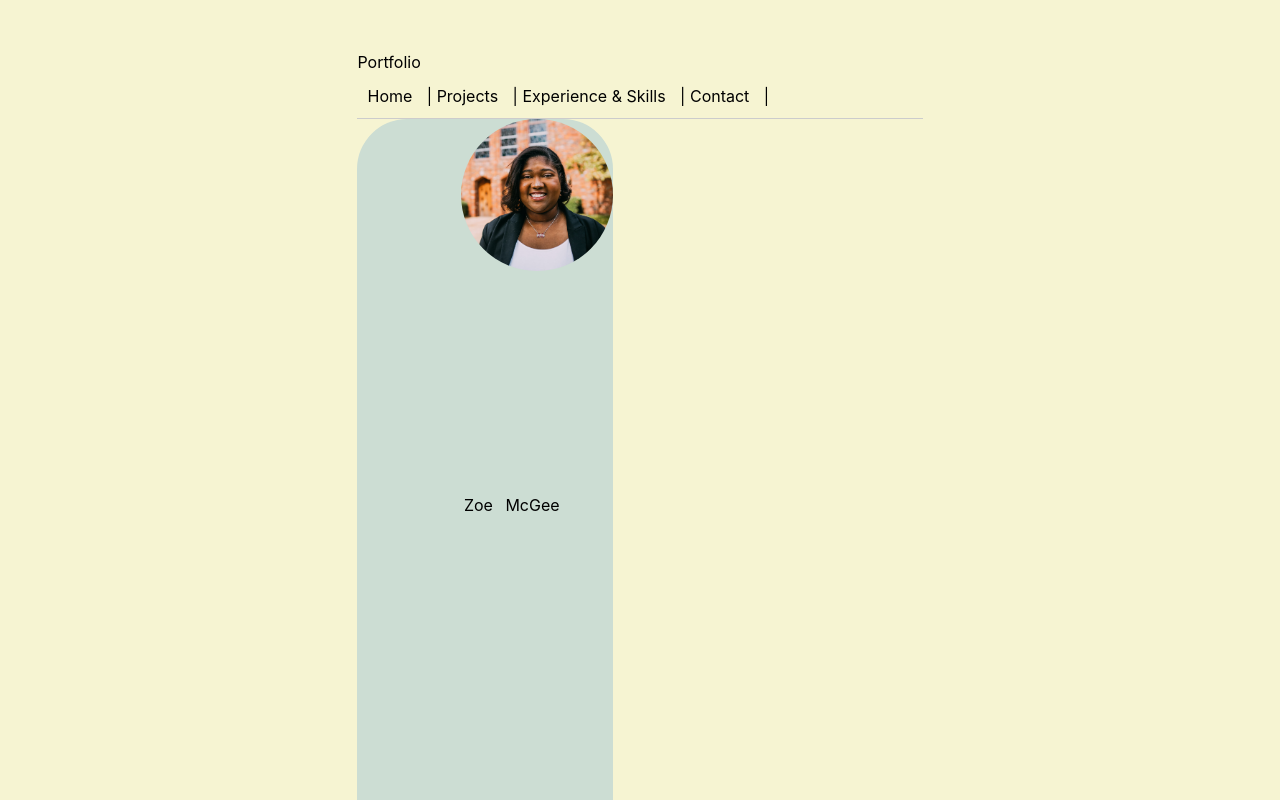
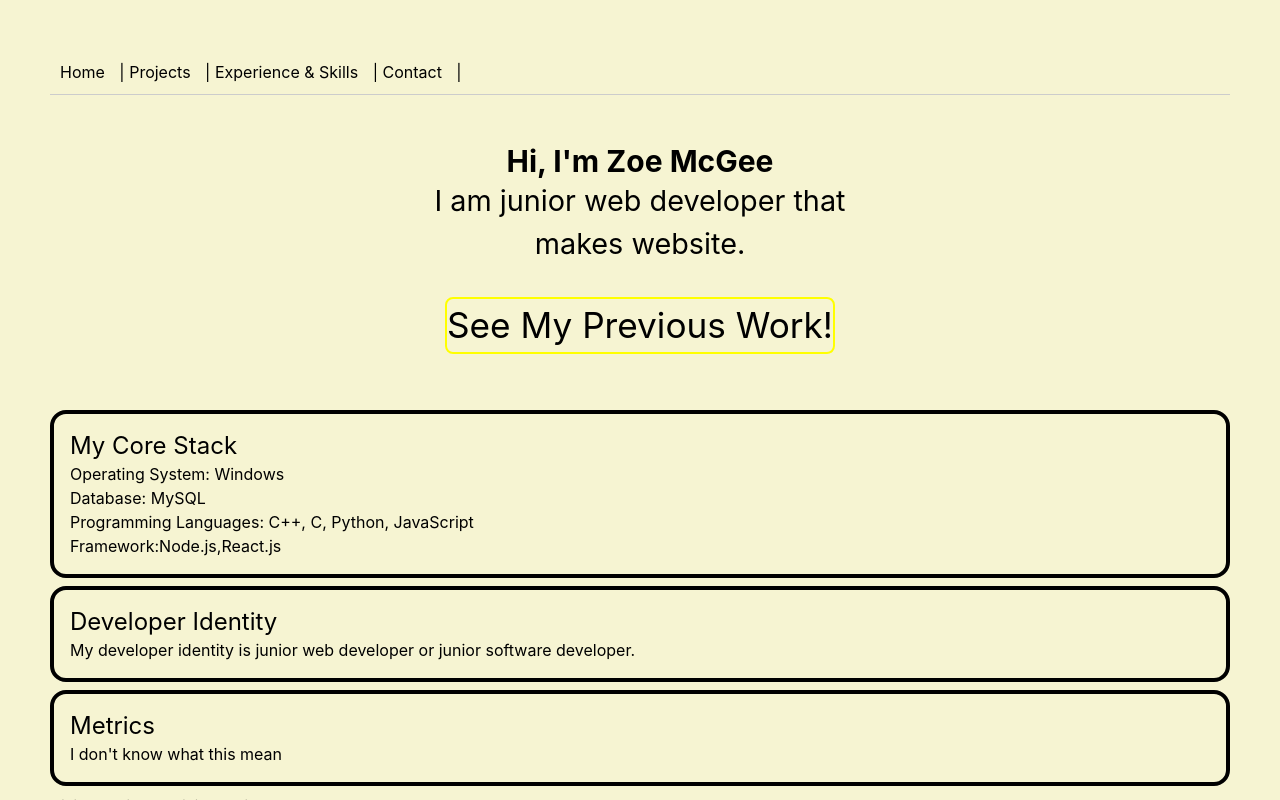
Before and after one commit to 203mcgee/My-Portfolio, a React (Vite) app: page / in a window 1280 px wide. Shown: the top 800 px of the page. Built offline with nearby package versions, Linux system fonts and the light colour scheme.

Commit message:
adding more styling and more components

```diff
--- a/package.json
+++ b/package.json
@@ -15,6 +15,7 @@
     "react": "^19.2.7",
     "react-dom": "^19.2.7",
     "react-router-dom": "^7.18.1",
+    "styled-components": "^6.4.4",
     "tailwindcss": "^4.3.3"
   },
   "devDependencies": {
--- a/src/App.css
+++ b/src/App.css
@@ -1,14 +1,9 @@
-@import "tailwindcss";
+@import 'tailwindcss';
 
 @theme {
   --color-background: #f6f4d2;
-  --animate-fade: fade-in 0.7s ease-out forwards;
-  --animate-fade-in-delay-1: fade-in 0.7s ease-out 0.2s forwards;
-  --animate-fade-in-delay-2: fade-in 0.7s ease-out 0.4s forwards;
-  --animate-fade-in-delay-3: fade-in 0.7s ease-out 0.6s forwards;
-  --animate-fade-in-delay-4: fade-in 0.7s ease-out 0.8s forwards;
-}
 
+  /* ✅ Correct keyframe syntax for Tailwind v4 */
   @keyframes fade-in {
     from {
       opacity: 0;
@@ -16,32 +11,38 @@
     }
     to {
       opacity: 1;
-    transform: translateY(0);
+      transform: translateY(1);
     }
   }
 
+
+  --animate-fade-in: fade-in 0.7s ease-out forwards;
+  --animate-fade-in-delay-1: fade-in 0.7s ease-out 0.2s forwards;
+  --animate-fade-in-delay-2: fade-in 0.7s ease-out 0.4s forwards;
+  --animate-fade-in-delay-3: fade-in 0.7s ease-out 0.6s forwards;
+  --animate-fade-in-delay-4: fade-in 0.7s ease-out 0.8s forwards;
+}
+
 body {
-  display: flex;
-  justify-content: center;
-  align-items: center;
-  background-color: #f6f4d2;
+  background-color: #F6F4D2;
   color: black;
+  padding: 50px;
 }
-/* This is the hero section */
+
 .profile-pic {
-  width: 152px;
-  height: 152px;
+  width: 150px;
+  height: 150px;
   border-radius: 50%;
   object-fit: cover;
 }
 
 #hero-section {
-  display: flex;
+  display: inline-block;
   align-items: center; /* Vertically centers the text with the image */
   gap: 16px; /* Adds space between the text and image */
   justify-content: center;
   width: 20vw;
-  background-color: #CCDDD3;
+  /* background-color: #ccddd3; */
   border-radius: 50px;
 }
 
@@ -50,24 +51,21 @@ body {
 /* Project Section */
 
 /* Experience & Skills Section */
-.circle{
+.circle {
   width: 4px;
   height: 4px;
   margin-left: auto;
   margin-right: auto;
 }
 
-.pillar{
-
+.pillar {
 }
 
-.event-card{
-
+.event-card {
 }
 
-.timeline{
+.timeline {
   display: flex;
-
 }
 
 /* Contact Section */
--- a/src/App.jsx
+++ b/src/App.jsx
@@ -10,12 +10,14 @@ import Contact from './pages/Contact';
 import Navbar from './components/Navbar';
 import Footer from './components/Footer';
 import Hero from './components/Hero';
+import { ThemeProvider } from './components/ThemeContext';
 
 function App() {
   let { id } = useParams();
   return (
     <>
-      <h1>Portfolio</h1>
+      <ThemeProvider>
+        {/* <h1>Portfolio</h1> */}
         <header>
           <div>
             <BrowserRouter>
@@ -36,6 +38,8 @@ function App() {
         <main>
 
         </main>
+
+      </ThemeProvider>
     </>
   )
 }
--- /dev/null
+++ b/src/components/Button.jsx
@@ -0,0 +1,36 @@
+import React from 'react'
+import { Link } from 'react-router-dom'
+import styled from 'styled-components';
+
+
+const ButtonStyle = styled.div`
+margin-top:2rem;
+ .button{
+    font-size: 2.2rem;
+    background-color: ${(props) => props.outline ? 'transparent': '#f6f4d2' };
+    padding: .7em rem;
+    border-radius: 8px;
+    display: inline-block;
+    border: 2px solid yellow;
+    color: ${(props) => props.outline ? 'yellow' : 'black'};
+ }
+ @media only screen and (max-width: 768px){
+    .button{
+        font-size: 1.8rem;
+    }
+ }`;
+
+const Button = ({btnLink = 'test',btnText = 'Test',outline = false}) => {
+  return (
+    <div>
+    <ButtonStyle $outline={outline}>
+        <Link className='button' to={btnLink}>
+            {btnText}
+        </Link>
+
+    </ButtonStyle>
+    </div>
+  )
+}
+
+export default Button
--- a/src/components/Hero.jsx
+++ b/src/components/Hero.jsx
@@ -1,29 +1,40 @@
 import { useEffect, useState } from "react";
-import react from 'react'
-import '../../src/index.css'
+import react from 'react';
+import '../../src/index.css';
+import PText from "./PText";
+import Button from "./Button";
 
 
 
 function Hero() {
     return (
         <>
-            <section id="hero-section" className="relative min-h-screen flex flex-col items-center justify-content px-4">
+            {/* id="hero-section" */}
+            <section className="relative flex flex-col items-center justify-center py-12 px-4">
                 <div className="container max-w-4xl mx-auto text-center z-10">
-                    <div>
-                        <h1>
-                            {/* <span>Nice to meet you!</span> */}
-                            <span className="opacity-0 animate-fade-in">Hi, I'm</span>
-                            <span className="text-primary opacity-0 animate-fade-in-delay-1">{" "} Zoe</span>
-                            <span className="text-gradient ml-2 opacity-0 animate-fade-in-delay-1">{" "} McGee</span>
-                        </h1>
-                        <p className="text-lg md:text-xl text-muted-foreground max-2-2xl mx-auto opacity-0 animate-fade-in-delay-9">
-                            I create
-                        </p>
-                        <img className="profile-pic absolute right-0 top-0" src="./src/assets/IMG_7380.jpeg" alt="A picture of Zoe McGee" ></img>
+
+                    <h1 className="text-3xl font-bold">
+                        <span className="opacity-0 animate-fade-in">Hi, I'm </span>
+                        <span className="text-primary opacity-0 animate-fade-in-delay-1">Zoe </span>
+                        <span className=" text-gradient opacity-0 animate-fade-in-delay-2">McGee</span>
+                    </h1>
+                    {/* Might put image */}
+                    {/* <div className="my-6">
+                        <img
+                            className="profile-pic w-32 h-32  mx-auto my-2 object-cover"
+                            src="./src/assets/IMG_7380.jpeg"
+                            alt="A picture of Some One"
+                        />
+                    </div> */}
+                    <div className='opacity-0 animate-fade-in-delay-3'>
+                        <PText >
+                            I am junior web developer that makes website.
+                        </PText>
+                        <Button btnLink='/projects' btnText='See My Previous Work!' outline={false} />
                     </div>
-
                 </div>
             </section>
+
         </>
     );
 }
--- a/src/components/Navbar.jsx
+++ b/src/components/Navbar.jsx
@@ -1,6 +1,7 @@
 // import { useEffect, useState } from "react";
 import { Link } from "react-router-dom";
 import react from 'react'
+
 
 
 
@@ -11,7 +12,7 @@ function Navbar() {
             <header>
                 <div>
                     <div>
-                        <nav style={{ padding: '10px', borderBottom: '1px solid #ccc' }}>
+                        <nav style={{ display: '',padding: '10px', borderBottom: '1px solid #ccc' }}>
                             <Link to="/" style={{ marginRight: '10px' }}>Home</Link> |{" "}
                             <Link to="/projects" style={{ marginRight: '10px' }}>Projects</Link> |{" "}
                             <Link to="/experienceskills" style={{ marginRight: '10px' }}>Experience & Skills</Link> |{" "}
--- /dev/null
+++ b/src/components/PText.jsx
@@ -0,0 +1,21 @@
+import React from 'react';
+import styled from 'styled-components';
+
+
+const PStyle = styled.div `
+max-width:500px;
+margin: 0 auto;
+font-size:1.8rem;
+@media only screen and (max-width:768px){
+    font-size: 1.4rem;
+}`;
+const PText = ({children}) => {
+  return (
+    <PStyle>
+        <p>{children}</p>
+
+    </PStyle>
+  )
+}
+
+export default PText
--- a/src/index.css
+++ b/src/index.css
@@ -1,43 +1,37 @@
 @import 'tailwindcss';
 
-@theme{
-  --color-background: #F6F4D2;
-  --animate-pulse-subtle: pulse-subtle 4s ease-in-out infinite;
-  --animate-fade: fade-in .7s ease-out forwards;
-  --animate-fade-in-delay-1: fade-in .7s ease-out .2s forwards;
-  --animate-fade-in-delay-2: fade-in .7s ease-out .4s forwards;
-  --animate-fade-in-delay-3: fade-in .7s ease-out .6s forwards;
-  --animate-fade-in-delay-4: fade-in .7s ease-out .8s forwards;
-}
+@theme {
+  --color-background: #f6f4d2;
 
-@keyframes fade-in{
-  from{
+  /* ✅ Correct keyframe syntax for Tailwind v4 */
+  @keyframes fade-in {
+    from {
       opacity: 0;
       transform: translateY(20px);
     }
     to {
       opacity: 1;
-    transform: translateY(0);
+      transform: translateY(1);
+    }
   }
 
+  /* ✅ Ensure utility names match what you use in JSX */
+  --animate-fade-in: fade-in 0.7s ease-out forwards;
+  --animate-fade-in-delay-1: fade-in 0.7s ease-out 0.2s forwards;
+  --animate-fade-in-delay-2: fade-in 0.7s ease-out 0.4s forwards;
+  --animate-fade-in-delay-3: fade-in 0.7s ease-out 0.6s forwards;
+  --animate-fade-in-delay-4: fade-in 0.7s ease-out 0.8s forwards;
 }
 
-body{
+body {
   background-color: #F6F4D2;
   color: black;
   padding: 50px;
 }
-/* This is the hero section */
-.profile-pic{
+
+.profile-pic {
   width: 150px;
   height: 150px;
   border-radius: 50%;
   object-fit: cover;
 }
-
-#hero-section{
-  display: flex;
-  align-items: center; /* Vertically centers the text with the image */
-  gap: 16px;           /* Adds space between the text and image */
-  justify-content: center;
-}
--- a/src/pages/HomePage.jsx
+++ b/src/pages/HomePage.jsx
@@ -4,20 +4,20 @@ export default function HomePage(){
 
     return(
         <>
-            <h1>Home</h1>
-            <section className="core-section">
-                <h2>My Core Stack</h2>
+
+            <section className="core-section  border-4 rounded-2xl my-2 p-4">
+                <h2 className="text-2xl">My Core Stack</h2>
                 <p>Operating System: Windows </p>
                 <p>Database: MySQL</p>
                 <p>Programming Languages: C++, C, Python, JavaScript</p>
                 <p>Framework:Node.js,React.js</p>
             </section>
-            <section className="developer-identity-section">
-                <h2>Developer Identity</h2>
+            <section className="developer-identity-section border-4 rounded-2xl my-2 p-4">
+                <h2 className="text-2xl">Developer Identity</h2>
                 <p>My developer identity is junior web developer or junior software developer.</p>
             </section>
-            <section className="metrics-section">
-                <h2>Metrics</h2>
+            <section className="metrics-section border-4 rounded-2xl my-2 p-4">
+                <h2 className="text-2xl">Metrics</h2>
                 <p>I don't know what this mean</p>
             </section>
         </>
--- a/src/pages/Projects.jsx
+++ b/src/pages/Projects.jsx
@@ -64,9 +64,10 @@ export default function Projects() {
             )}
 
             {/* Fluid Grid container required by rubric */}
+            {/* gridTemplateColumns: 'repeat(4,minmax(250px,1fr))' */}
             <div style={{
                 display: 'grid',
-                gridTemplateColumns: 'repeat(4,minmax(250px,1fr))',
+                gridTemplateColumns: 'repeat(3,250px)',
                 gap: '1.5rem',
                 justifyContent: 'center'
             }}>
```
Also changed, not shown: src/components/Timeline.jsx (added, +53 -0 lines), 1 other file (tests, documents, lock files or other folders). Lines whose indentation alone changed are shown as unchanged.
